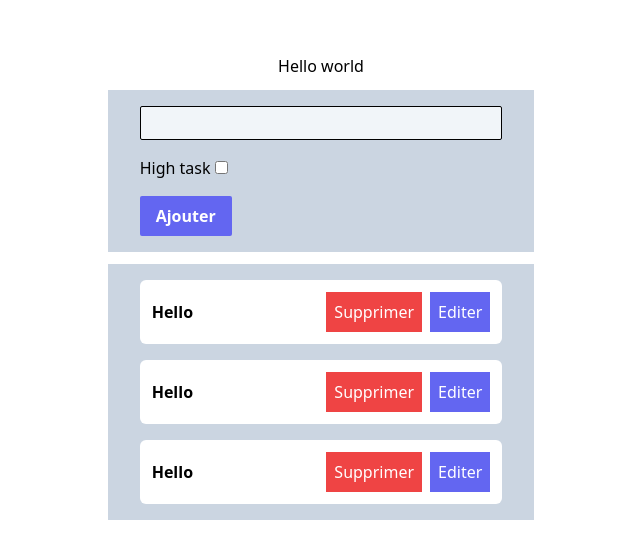
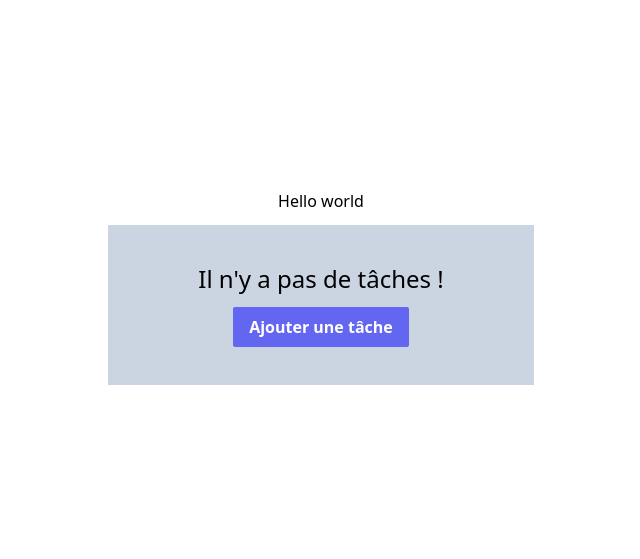
Before and after one commit to ElvinKyungu/compositionAPI, a Vue app: page / in a window 1280 px wide. Shown: the part 113-672 px from the top of the page, without its empty margins (319-959 px from the left). Built offline with nearby package versions, Linux system fonts and the light colour scheme.

Commit message:
feat : adding the toggle formular

```diff
--- a/src/App.vue
+++ b/src/App.vue
@@ -2,13 +2,27 @@
   import {ref} from 'vue'
 
   const message = ref("Hello world");
+  const showFormular = ref(false)
+  const tasks = ref([
+    {id: 1, label: "Bonjoour", level : "high"},
+    {id: 1, label: "Bonjoour", level : "high"},
+    {id: 1, label: "Bonjoour", level : "high"},
+    {id: 1, label: "Bonjoour", level : "high"}
+  ])
+  const addingTask = ()=>{
+
+  }
 
 </script>
 
 <template>
   <div class="flex justify-center flex-col h-screen items-center">
     <h1> {{ message }}</h1>
-    <form class="w-1/3 min-h-[10rem] bg-slate-300 py-4 px-8 bg mt-3">
+    <form
+      @submit.prevent="addingTask()"
+      v-if="showFormular"
+      class="w-1/3 min-h-[10rem] bg-slate-300 py-4 px-8 bg mt-3"
+    >
       <div>
         <div>
           <input
@@ -28,34 +42,33 @@
         <input
           type="submit"
           value="Ajouter"
-          class="bg-indigo-500 text-white px-4 py-2 rounded-sm font-semibold"
+          class="bg-indigo-500 cursor-pointer text-white px-4 py-2 rounded-sm font-semibold"
         >
       </div>
     </form>
-    <div class="w-1/3 min-h-[10rem] bg-slate-300 py-4 px-8 bg mt-3">
-      <ul class="space-y-4">
-        <li class="p-3 bg-white text-black rounded-md flex justify-between items-center">
-          <span class="font-semibold">Hello</span>
-          <div class="flex gap-2 text-white">
-            <button class="bg-red-500 p-2 ">Supprimer</button>
-            <button class="p-2 bg-indigo-500">Editer</button>
-          </div>
-        </li>
-        <li class="p-3 bg-white text-black rounded-md flex justify-between items-center">
-          <span class="font-semibold">Hello</span>
-          <div class="flex gap-2 text-white">
-            <button class="bg-red-500 p-2 ">Supprimer</button>
-            <button class="p-2 bg-indigo-500">Editer</button>
-          </div>
-        </li>
-        <li class="p-3 bg-white text-black rounded-md flex justify-between items-center">
-          <span class="font-semibold">Hello</span>
+    <div class="w-1/3 min-h-[10rem] flex flex-col items-center justify-center bg-slate-300 py-4 px-8 bg mt-3">
+      <ul class="space-y-4" v-if="!tasks.length">
+        <li v-for="({id, label}) in tasks" :key="id" class="p-3 bg-white text-black rounded-md flex justify-between items-center">
+          <span class="font-semibold">{{ label }}</span>
           <div class="flex gap-2 text-white">
             <button class="bg-red-500 p-2 ">Supprimer</button>
             <button class="p-2 bg-indigo-500">Editer</button>
           </div>
         </li>
       </ul>
+      <div>
+        <h1
+          class="text-center font-extralight text-2xl"
+        >
+          Il n'y a pas de tâches !
+        </h1>
+      </div>
+      <button
+        @click="showFormular=true"
+        class="bg-indigo-500 mt-3 cursor-pointer text-white px-4 py-2 rounded-sm font-semibold"
+      >
+        Ajouter une tâche
+      </button>
     </div>
   </div>
 </template>
```
